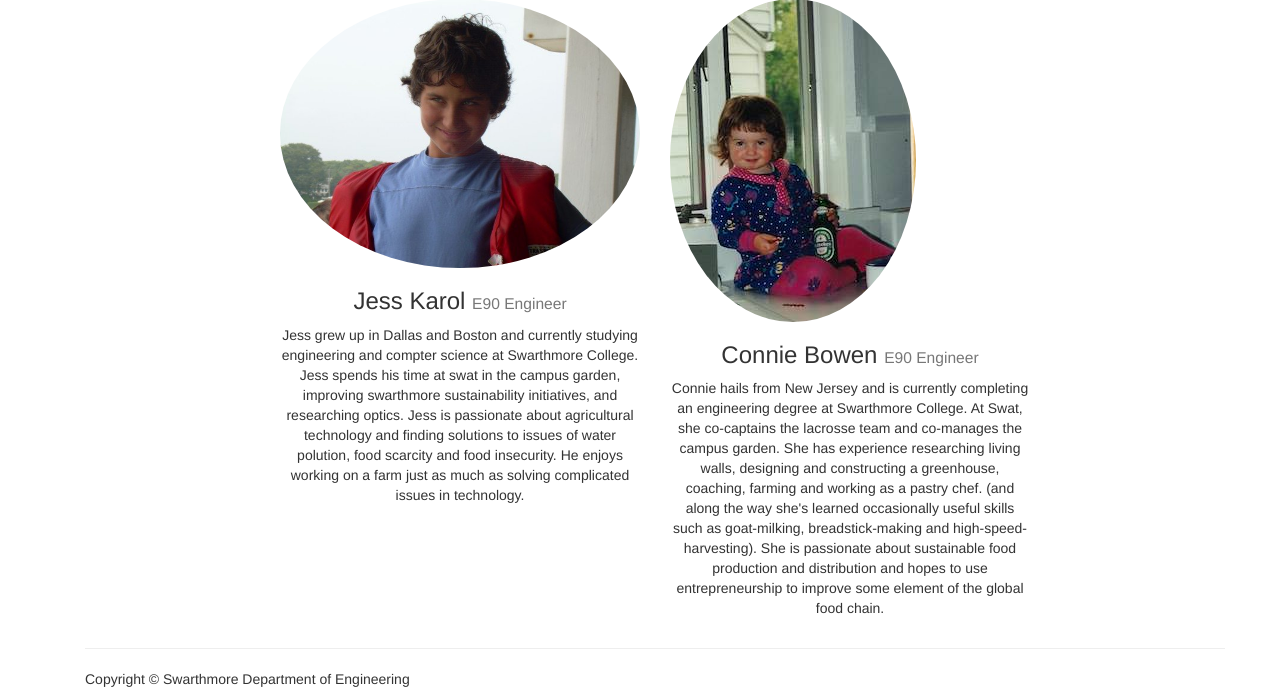
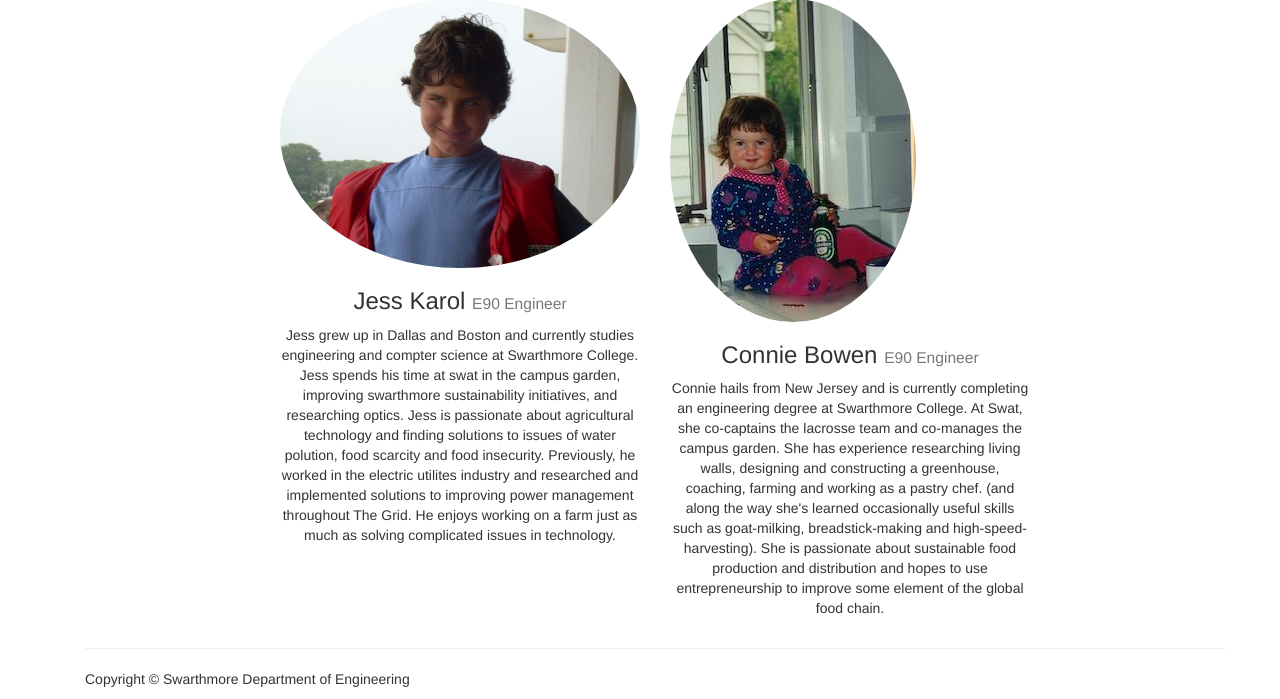
Before and after one commit to jpk0727/growApp, a Django app: page /grow/about/ in a window 1280 px wide. Shown: the part 994-1693 px from the top of the page. Run offline with Django 3.2, Linux system fonts and the light colour scheme; style sheets or scripts are compiled from the project's sources; parts of the project's set-up code (start-up, migrations or seed data) failed here and were passed over; some libraries are stand-ins or nearby versions.

Commit message:
jess bio fixes

```diff
--- a/apps/base/templates/base/about.html
+++ b/apps/base/templates/base/about.html
@@ -47,7 +47,7 @@
                 <h3>Jess Karol
                     <small>E90 Engineer</small>
                 </h3>
-                <p>Jess grew up in Dallas and Boston and currently studying engineering and compter science at Swarthmore College. Jess spends his time at swat in the campus garden, improving swarthmore sustainability initiatives, and researching optics. Jess is passionate about agricultural technology and finding solutions to issues of water polution, food scarcity and food insecurity. He enjoys working on a farm just as much as solving complicated issues in technology.</p>
+                <p>Jess grew up in Dallas and Boston and currently studies engineering and compter science at Swarthmore College. Jess spends his time at swat in the campus garden, improving swarthmore sustainability initiatives, and researching optics. Jess is passionate about agricultural technology and finding solutions to issues of water polution, food scarcity and food insecurity. Previously, he worked in the electric utilites industry and researched and implemented solutions to improving power management throughout The Grid. He enjoys working on a farm just as much as solving complicated issues in technology.</p>
             </div>
             <div class="col-sm-4 text-center">
                 <img class="img-circle img-center img-responsive " src="/static/img/connie.jpg" alt="">
```
